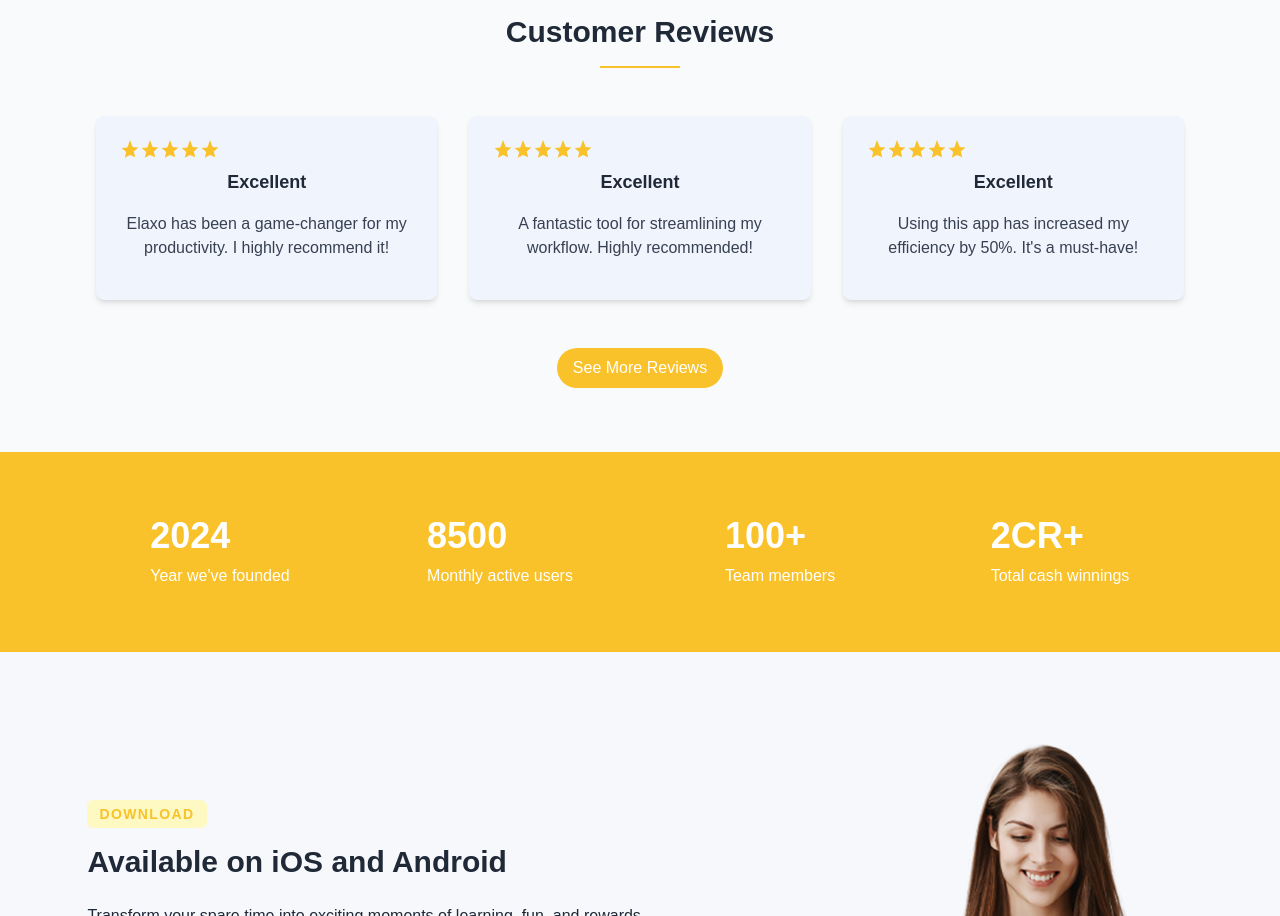
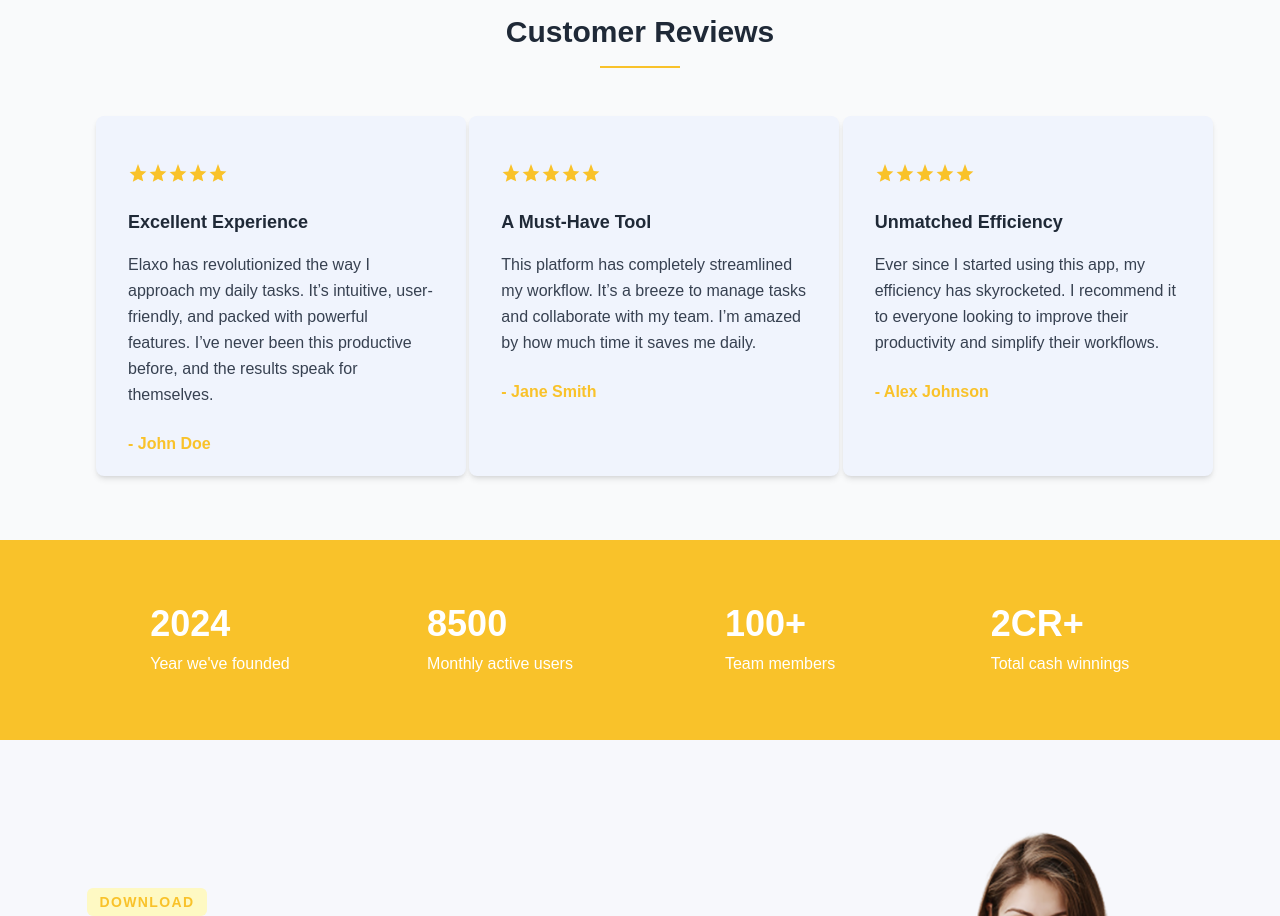
Before and after one commit to Sanaank-Official/website, a Next.js app: page / in a window 1280 px wide. Shown: the part 2608-3524 px from the top of the page. Built offline with nearby package versions, Linux system fonts and the light colour scheme.

Commit message:
Comments

```diff
--- a/src/app/page.js
+++ b/src/app/page.js
@@ -368,9 +368,9 @@ const Home = () => {
         {/* Customer Reviews Grid */}
         <div className="grid grid-cols-1 md:grid-cols-3 gap-8">
             {/* Review Box 1 */}
-						<div className="bg-[#f0f4fd] rounded-lg p-6 shadow-md cursor-pointer hover:shadow-lg transform transition-all duration-300">
+            <div className="bg-[#f0f4fd] rounded-lg p-8 shadow-md transform transition-all duration-300" style={{ width: "370px", height: "360px" }}>
                 {/* yellow stars */}
-							<div className="flex mb-2">
+                <div className="flex mb-6 mt-4">
                     {[...Array(5)].map((_, index) => (
                         <svg
                             key={index}
@@ -388,20 +388,25 @@ const Home = () => {
                     ))}
                 </div>
                 {/* "Excellent" text */}
-							<p className="font-bold text-lg text-gray-800 mb-4">
-								Excellent
+                <p className="font-bold text-lg text-gray-800 mb-4 text-left">
+                    Excellent Experience
                 </p>
                 {/* Review text */}
-							<p className="mb-4 text-gray-700">
-								Elaxo has been a game-changer for my
-								productivity. I highly recommend it!
+                <p className="text-gray-700 text-left leading-relaxed">
+                    Elaxo has revolutionized the way I approach my daily tasks.
+                    It’s intuitive, user-friendly, and packed with powerful features.
+                    I’ve never been this productive before, and the results speak for themselves.
+                </p>
+                {/* Reviewer Name */}
+                <p className="mt-6 text-customYellow font-bold text-left">
+                    - John Doe
                 </p>
             </div>
 
             {/* Review Box 2 */}
-						<div className="bg-[#f0f4fd] rounded-lg p-6 shadow-md cursor-pointer hover:shadow-lg transform transition-all duration-300">
+            <div className="bg-[#f0f4fd] rounded-lg p-8 shadow-md transform transition-all duration-300" style={{ width: "370px", height: "360px" }}>
                 {/* yellow stars */}
-							<div className="flex mb-2">
+                <div className="flex mb-6 mt-4">
                     {[...Array(5)].map((_, index) => (
                         <svg
                             key={index}
@@ -419,20 +424,25 @@ const Home = () => {
                     ))}
                 </div>
                 {/* "Excellent" text */}
-							<p className="font-bold text-lg text-gray-800 mb-4">
-								Excellent
+                <p className="font-bold text-lg text-gray-800 mb-4 text-left">
+                    A Must-Have Tool
                 </p>
                 {/* Review text */}
-							<p className="mb-4 text-gray-700">
-								A fantastic tool for streamlining my workflow.
-								Highly recommended!
+                <p className="text-gray-700 text-left leading-relaxed">
+                    This platform has completely streamlined my workflow.
+                    It’s a breeze to manage tasks and collaborate with my team.
+                    I’m amazed by how much time it saves me daily.
+                </p>
+                {/* Reviewer Name */}
+                <p className="mt-6 text-customYellow font-bold text-left">
+                    - Jane Smith
                 </p>
             </div>
 
             {/* Review Box 3 */}
-						<div className="bg-[#f0f4fd] rounded-lg p-6 shadow-md cursor-pointer hover:shadow-lg transform transition-all duration-300">
+            <div className="bg-[#f0f4fd] rounded-lg p-8 shadow-md transform transition-all duration-300" style={{ width: "370px", height: "360px" }}>
                 {/* yellow stars */}
-							<div className="flex mb-2">
+                <div className="flex mb-6 mt-4">
                     {[...Array(5)].map((_, index) => (
                         <svg
                             key={index}
@@ -450,25 +460,23 @@ const Home = () => {
                     ))}
                 </div>
                 {/* "Excellent" text */}
-							<p className="font-bold text-lg text-gray-800 mb-4">
-								Excellent
+                <p className="font-bold text-lg text-gray-800 mb-4 text-left">
+                    Unmatched Efficiency
                 </p>
                 {/* Review text */}
-							<p className="mb-4 text-gray-700">
-								Using this app has increased my efficiency by
-								50%. It&apos;s a must-have!
+                <p className="text-gray-700 text-left leading-relaxed">
+                    Ever since I started using this app, my efficiency has skyrocketed.
+                    I recommend it to everyone looking to improve their productivity and simplify their workflows.
+                </p>
+                {/* Reviewer Name */}
+                <p className="mt-6 text-customYellow font-bold text-left">
+                    - Alex Johnson
                 </p>
             </div>
         </div>
-
-					{/* Slidable Box Feature */}
-					<div className="mt-12">
-						<button className="bg-customYellow text-white py-2 px-4 rounded-full">
-							See More Reviews
-						</button>
     </div>
 </div>
-			</div>
+
 			<div>
 				<StateSection />
 			</div>
```
Lines whose indentation alone changed are shown as unchanged.
